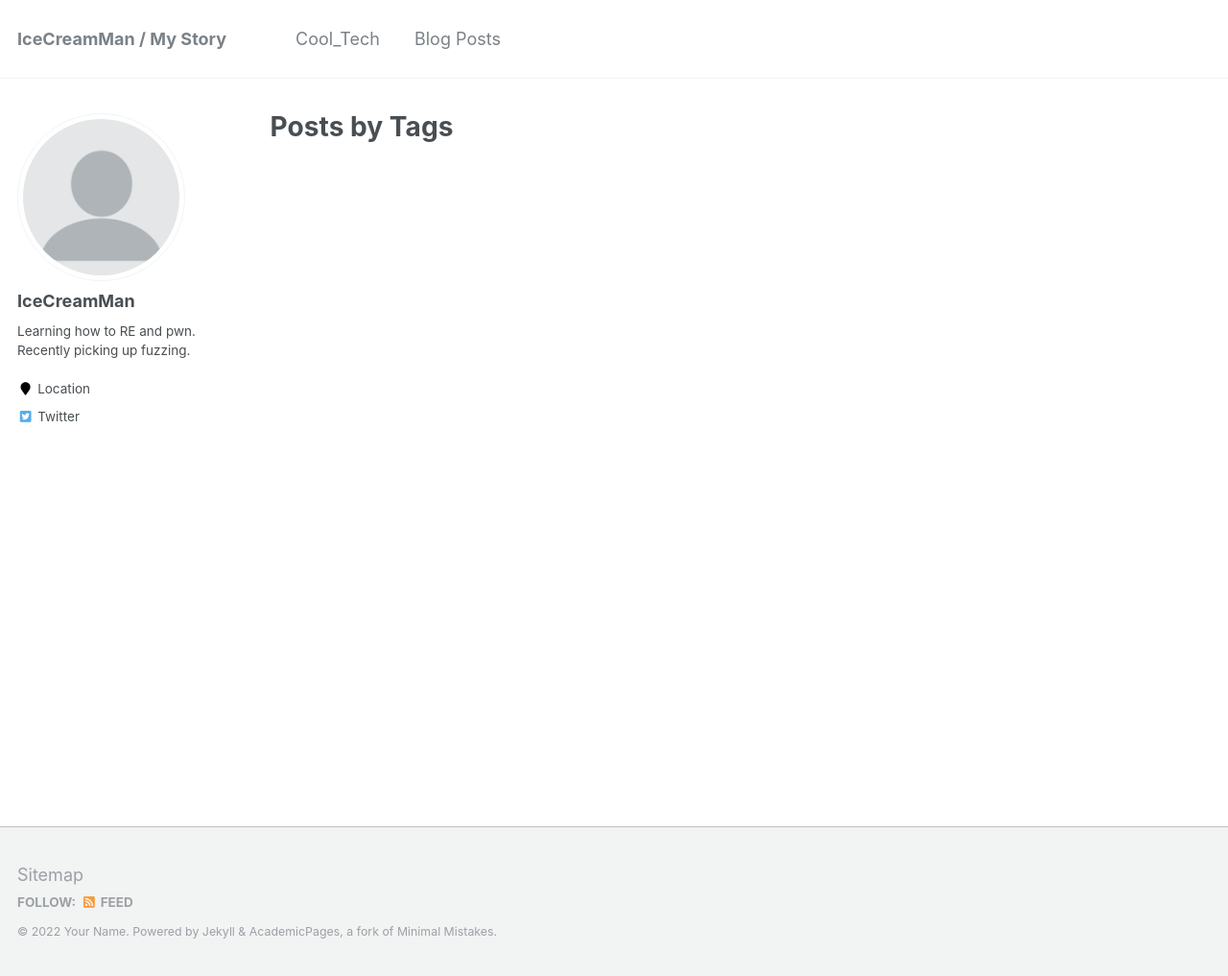
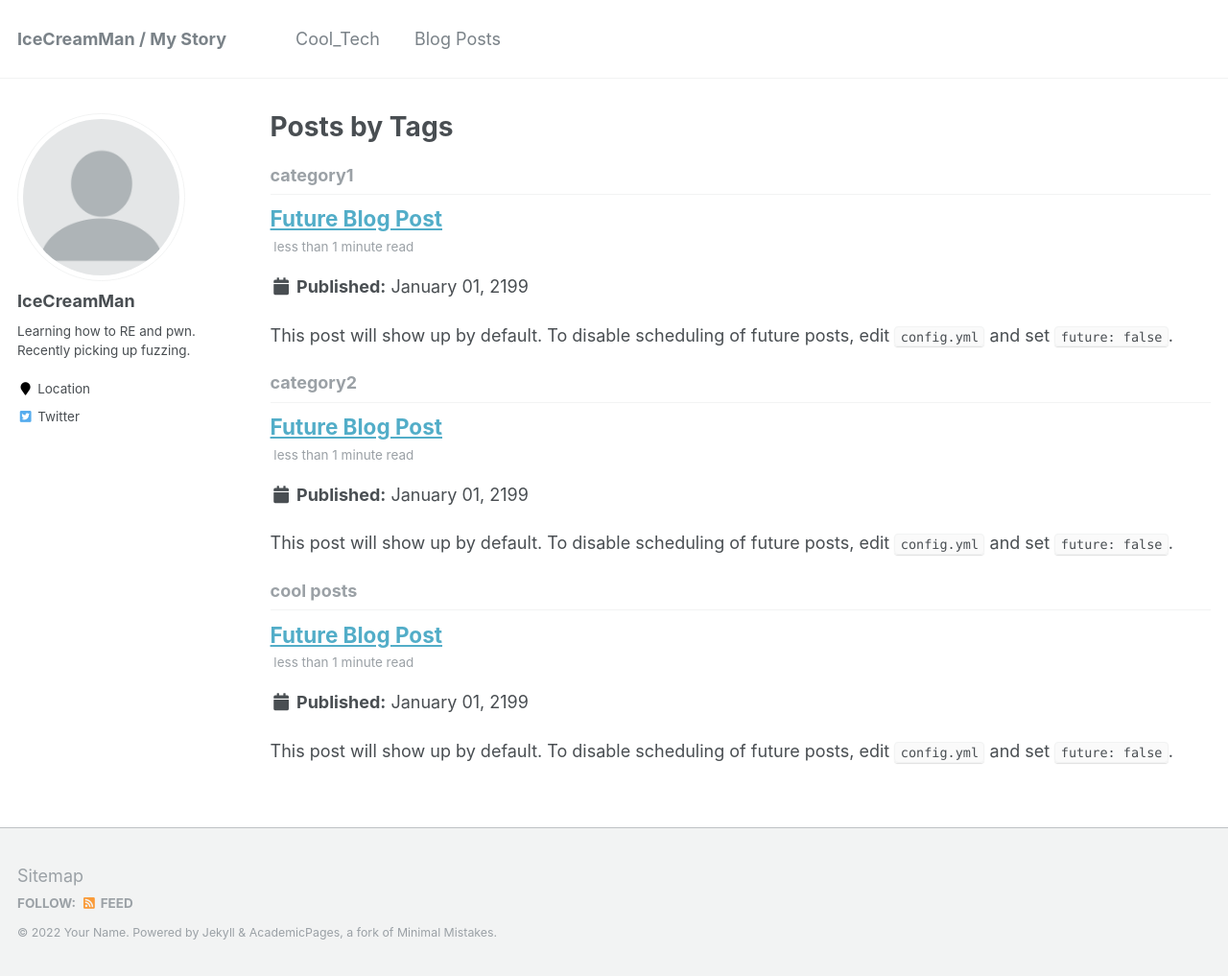
Before and after one commit to cddc12346/Old-github-io, a Jekyll site: the page built from _pages/tag-archive.html, in a window 1280 px wide and 1017 px high. Shown: the whole window at 96% size. Built offline with Jekyll 4.4.1, drawn with Linux system fonts in a browser that asks for light colours.

Commit message:
Revert "Cool tech"
This reverts commit 0a0f68901b7c2ef5d295c5710c9762c946455cf3.

```diff
--- /dev/null
+++ b/_posts/2199-01-01-future-post.md
@@ -0,0 +1,11 @@
+---
+title: 'Future Blog Post'
+date: 2199-01-01
+permalink: /posts/2012/08/blog-post-4/
+tags:
+  - cool posts
+  - category1
+  - category2
+---
+
+This post will show up by default. To disable scheduling of future posts, edit `config.yml` and set `future: false`.
```
Also changed, not shown: _pages/cool_tech.html (+2 -7 lines).
